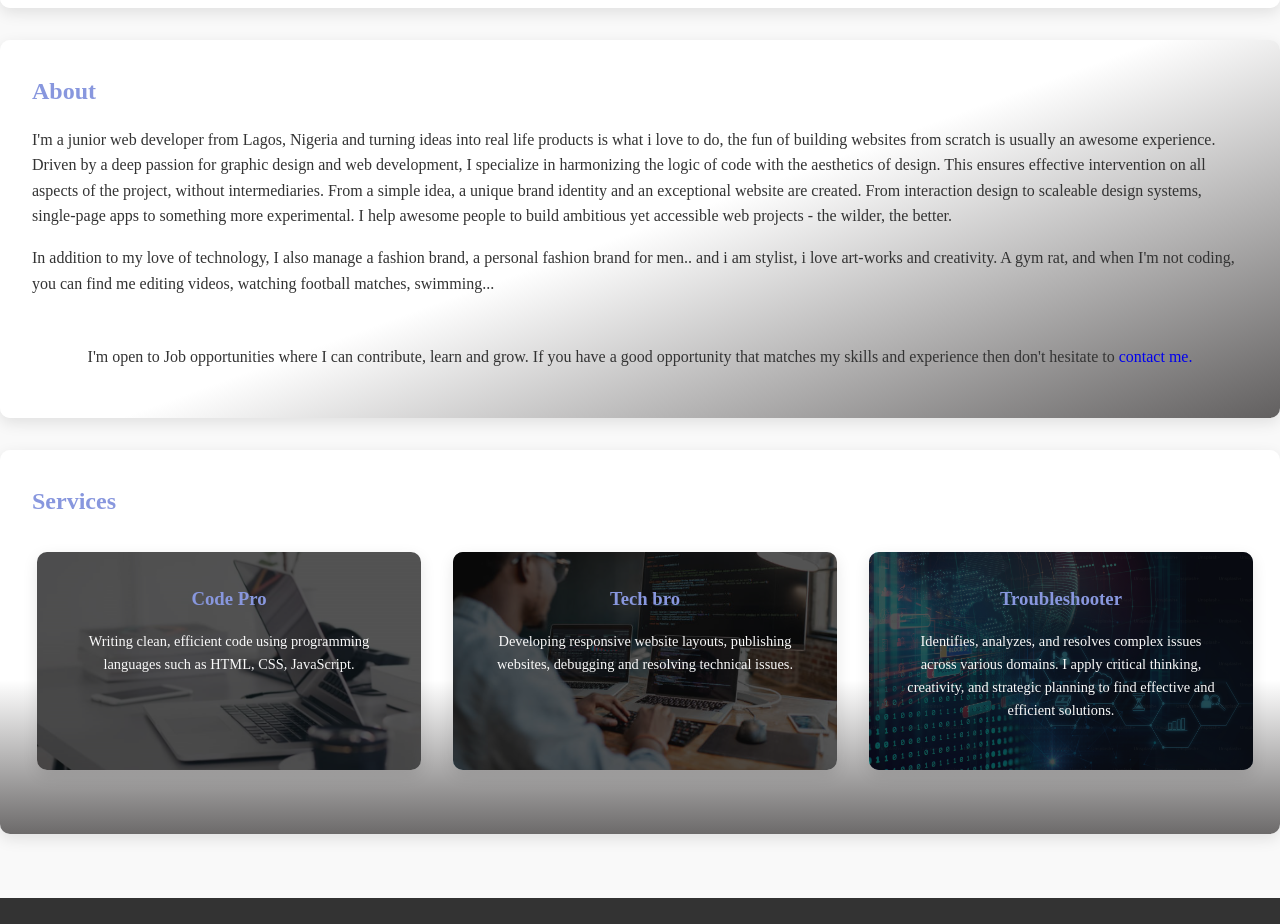
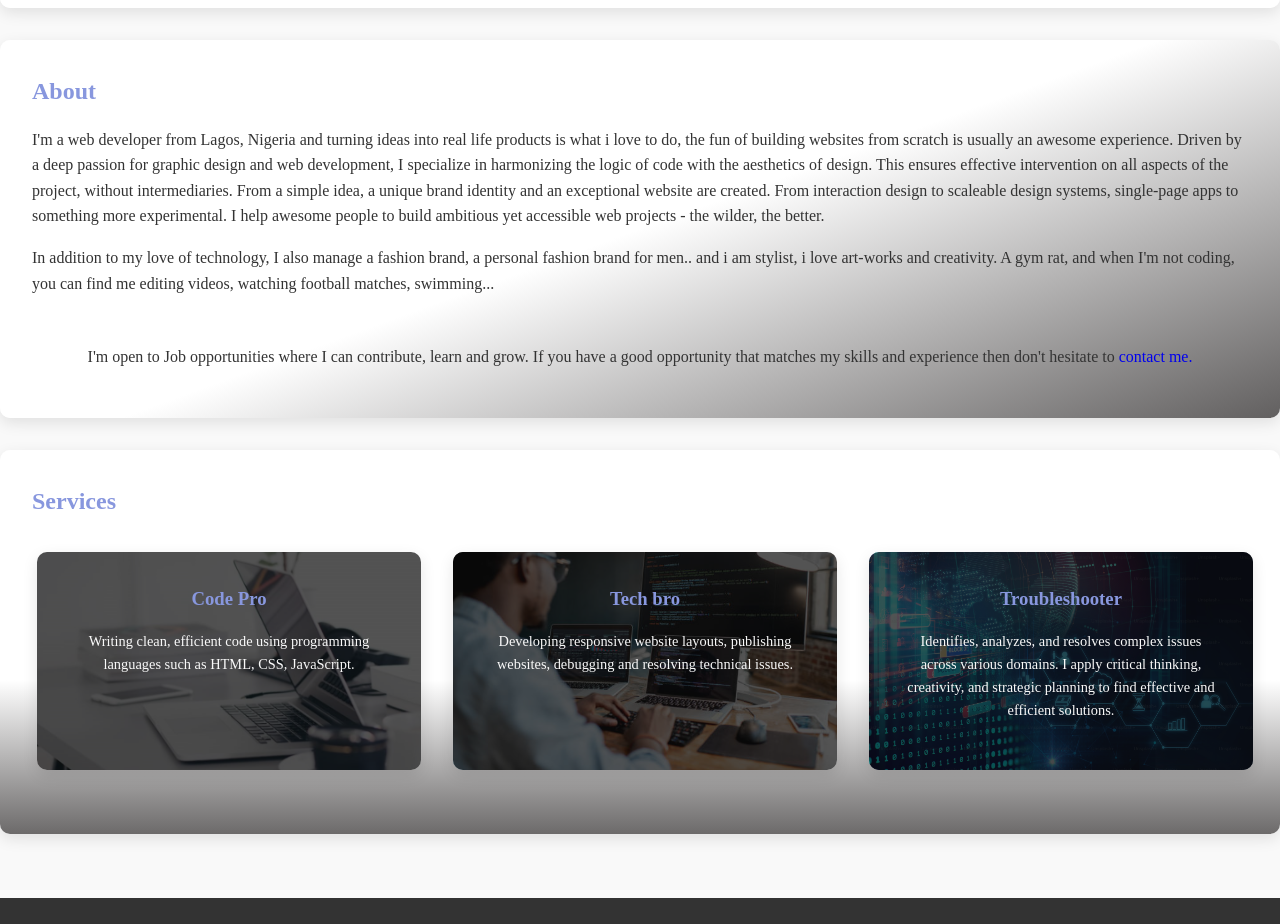
Before and after one commit to Ambrose-oj/Portfolio-website-AMBROSE, a plain HTML site: page index.html in a window 1280 px wide. Shown: the part 1058-1982 px from the top of the page. Drawn offline with Linux system fonts and the light colour scheme.

Commit message:
Update index.html

```diff
--- a/index.html
+++ b/index.html
@@ -112,10 +112,10 @@
         <div class="content-card about-fade">
           <h2>About</h2>
           <p>
-            I'm a junior web developer from Lagos, Nigeria and turning ideas
-            into real life products is what i love to do, the fun of building
-            websites from scratch is usually an awesome experience. Driven by a
-            deep passion for graphic design and web development, I specialize in
+            I'm a web developer from Lagos, Nigeria and turning ideas into real
+            life products is what i love to do, the fun of building websites
+            from scratch is usually an awesome experience. Driven by a deep
+            passion for graphic design and web development, I specialize in
             harmonizing the logic of code with the aesthetics of design. This
             ensures effective intervention on all aspects of the project,
             without intermediaries. From a simple idea, a unique brand identity
```
